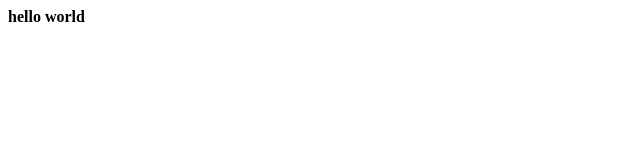
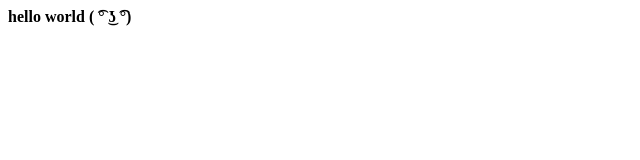
Before and after one commit to s1154899/bapao, a plain HTML site: page arduino/index.html in a window 1280 px wide. Shown: the full height of the page, 0-640 px from the left. Drawn offline with Linux system fonts and the light colour scheme.

Commit message:
Update index ( ͡° ͜ʖ ͡°)

```diff
--- a/arduino/index.html
+++ b/arduino/index.html
@@ -1 +1,2 @@
 <b> hello world</b>
+<b> ( ͡° ͜ʖ ͡°) </b>
```
